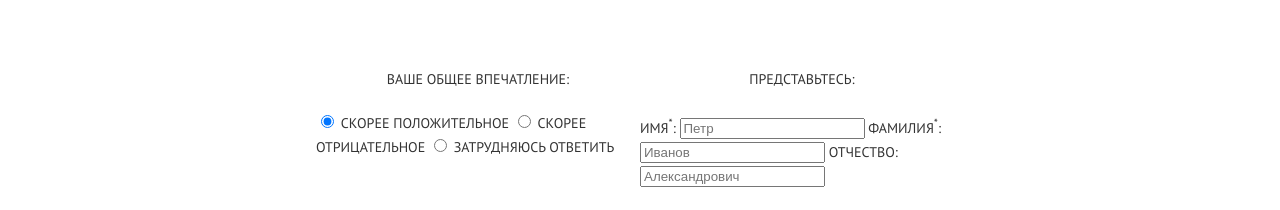
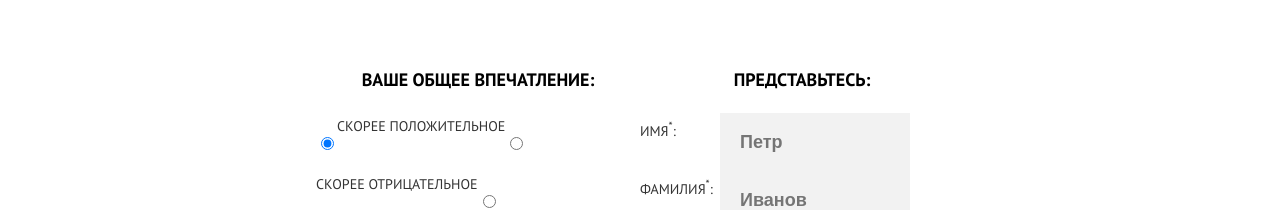
Before and after one commit to EvgeniyaSbitneva/497793-sedona, a plain HTML site: page source/form.html in a window 1280 px wide. Shown: the part 579-789 px from the top of the page. Drawn offline with nearby package versions, Linux system fonts and the light colour scheme; files that its build step writes are made by us from their sources; files whose address does not match are found by name.

Commit message:
Вопрос по стилизации форм

```diff
--- a/source/form.html
+++ b/source/form.html
@@ -40,7 +40,7 @@
         <p class="lead__text">Помогите нашим отелям стать лучше! оставьте отзыв о них, а также о посещенных вами достопримечательностях</p>
       </div>
       <form class="testimonial-form" method="post" action="https://echo.htmlacademy.ru">
-        <fieldset class="testimonial-form__group">
+        <fieldset class="testimonial-form__group testimonial-form__group--name">
           <legend class="testimonial-form__legend">Представьтесь:</legend>
           <label class="testimonial-form__label testimonial-form__label--name" for="first-name">Имя<sup>*</sup>:</label>
           <input type="text" name="first-name" placeholder="Петр" id="first-name" required>
--- a/source/less/blocks/testimonial-form.less
+++ b/source/less/blocks/testimonial-form.less
@@ -7,19 +7,58 @@
 }
 
 .testimonial-form__group {
+  display: flex;
+  flex-direction: row;
+  flex-wrap: wrap;
   .reset-indents();
+  width: 100%;
   padding: 20px 0 25px;
 
   text-align: left;
 
   border: none;
 
+  input[type="text"],
+  input[type="tel"],
+  input[type="email"],
+  textarea {
+    padding: 16px 20px;
+
+    font-weight: bold;
+    font-size: 18px;
+    line-height: 26px;
+    color: @heading-dark;
+    text-transform: none;
+
+    background-color: @bg-form;
+    border: none;
+  }
+
   textarea {
     width: 100%;
   }
 }
 
-.testimonial-form__legend {
+.testimonial-form__label {
+  line-height: 26px;
+}
+
+.testimonial-form__label--name {
+  min-width: 0;
+  flex-basis: 80px;
+}
+
+.testimonial-form__label--name + input {
+  min-width: 0;
+  flex-basis: 190px;
+}
+
+.testimonial-form__legend,
+.testimonial-form__label--textarea {
+  font-weight: bold;
+  font-size: 18px;
+  line-height: 26px;
+  color: @heading-dark;
   text-align: center;
 }
 
@@ -37,8 +76,6 @@
   }
 
   .testimonial-form__group {
-    width: 100%;
-
     &:nth-child(3) {
       order: -1;
 
@@ -58,12 +95,14 @@
 
   .testimonial-form__btn-wrap {
     display: flex;
+    justify-content: space-between;
     align-items: center;
 
     width: 100%;
   }
 
   .testimonial-form__button {
+    margin: 0;
     width: 324px;
   }
 }
```
